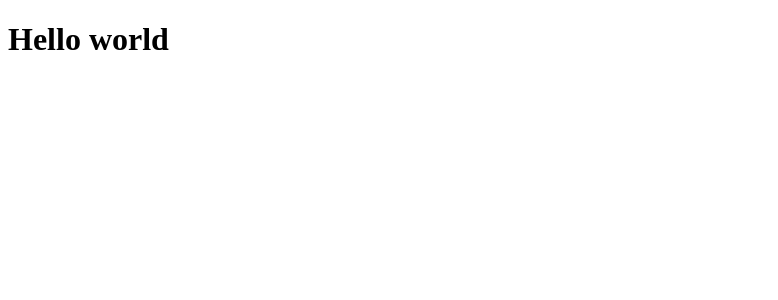
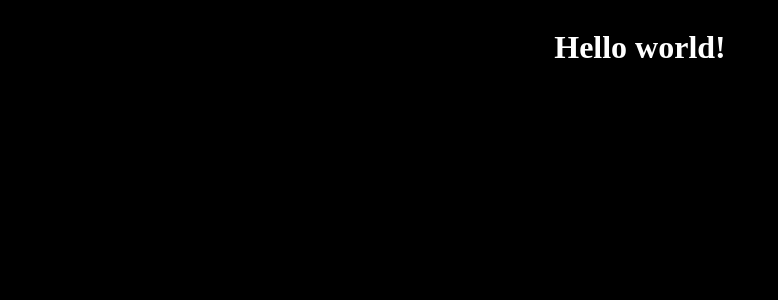
Before and after one commit to taberoajorge/zero2master, a React (Create React App) app in the folder counter-app/: page / in a window 1280 px wide. Shown: the top 300 px of the page, without its empty margins (0-778 px from the left). Built offline with nearby package versions, Linux system fonts and the light colour scheme.

Commit message:
first component react

```diff
--- /dev/null
+++ b/counter-app/src/App.js
@@ -0,0 +1,11 @@
+import React from "react";
+
+const App = () => {
+    return (
+        <>
+            <h1> Hello world! </h1>
+        </>
+    );
+};
+
+export default App;
--- /dev/null
+++ b/counter-app/src/index.css
@@ -0,0 +1,7 @@
+html,
+body {
+    background-color: black;
+    color: white;
+    display: grid;
+    place-content: center;
+}
--- a/counter-app/src/index.js
+++ b/counter-app/src/index.js
@@ -1,6 +1,6 @@
 import React from 'react';
 import ReactDOM from 'react-dom';
+import App from './App';
+import './index.css';
 
-const greeting = <h1>Hello world</h1>;
-
-ReactDOM.render(greeting, document.getElementById('root'));
+ReactDOM.render(<App />, document.getElementById('root'));
```
